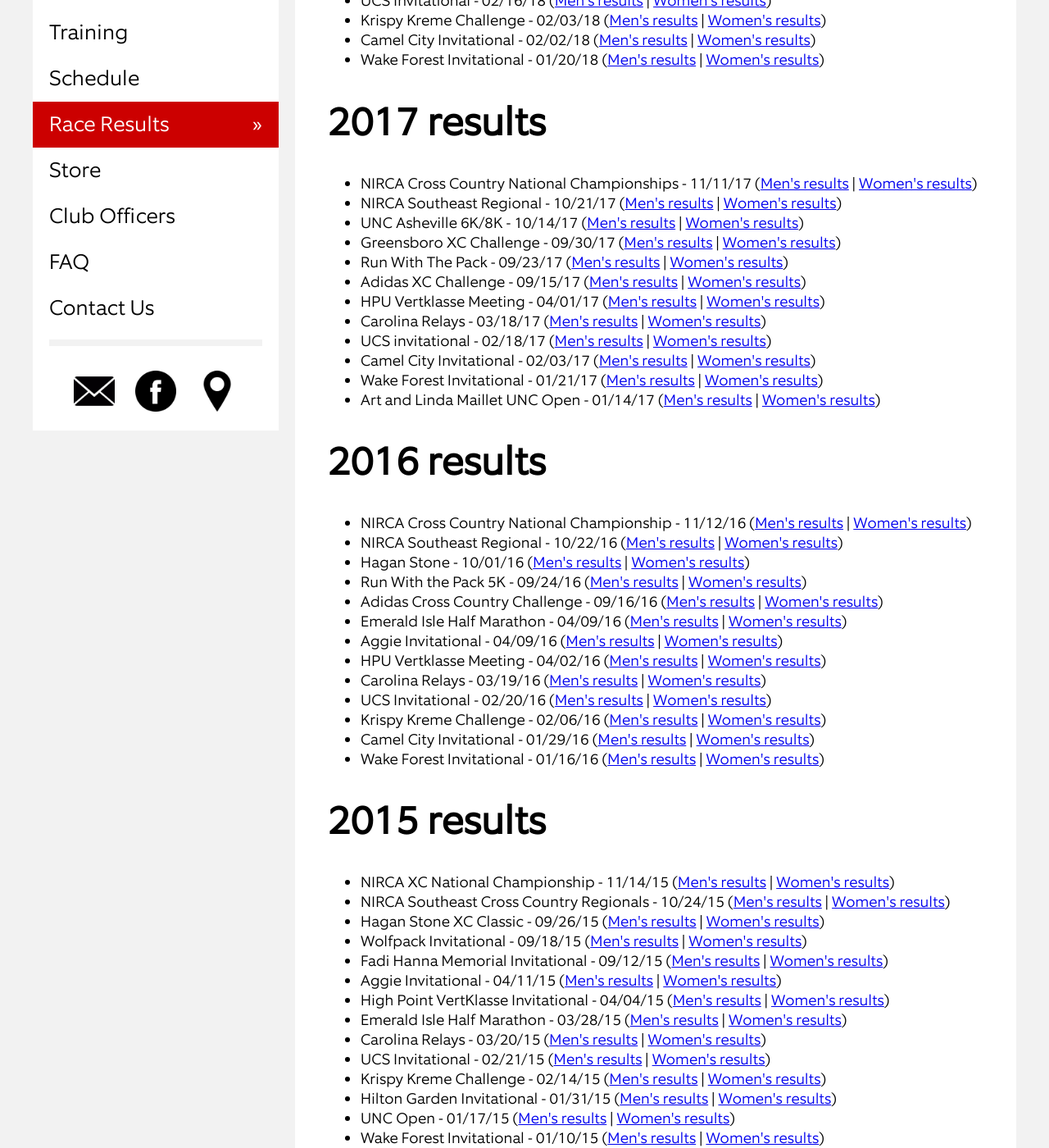
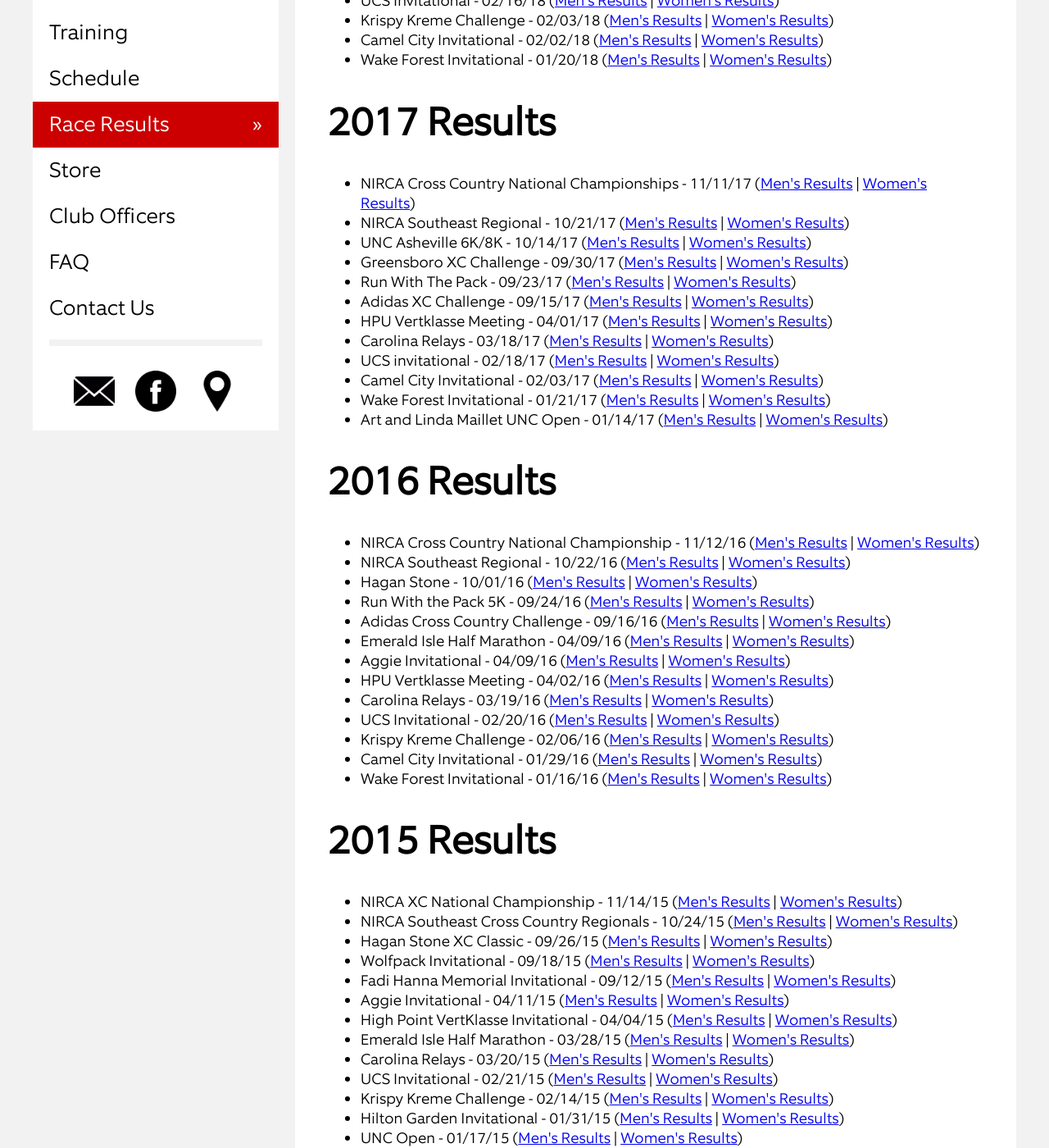
Before and after one commit to ncsuclubrunning/ncsuclubrunning.github.io, a Jekyll site: the page built from race-results/index.html, in a window 1280 px wide and 1400 px high, scrolled down 603 px. Shown: the whole window at 82% size. Built offline with Jekyll 4.4.1, drawn with Linux system fonts in a browser that asks for light colours; some of the changed text lies outside the part shown.

Commit message:
Minor capitalization fix

```diff
--- a/race-results/index.html
+++ b/race-results/index.html
@@ -8,7 +8,7 @@ id: "race-results"
 
 <p>
     <a href="https://docs.google.com/spreadsheets/d/1_uDoV0tfK2YfbneoHbt8TFL6EfJhvNZ27AxYGKS_2tY/edit?usp=sharing">
-        Club records
+        Club Records
     </a>
 </p>
 
@@ -25,16 +25,16 @@ id: "race-results"
             </ul>
         {% endunless %}
 
-        <h1>{{ current_year }} results</h1>
+        <h1>{{ current_year }} Results</h1>
         <ul>
 
         {% assign year = current_year %}
     {% endif %}
 
     <li>{{ result.name }} - {{ result.date | date: "%x" }}
-        (<a href="{{ result.male_results_url | replace: "!SITE_URL!", site.baseurl }}">Men's results</a>
+        (<a href="{{ result.male_results_url | replace: "!SITE_URL!", site.baseurl }}">Men's Results</a>
         |
-        <a href="{{ result.female_results_url | replace: "!SITE_URL!", site.baseurl }}">Women's results</a>)
+        <a href="{{ result.female_results_url | replace: "!SITE_URL!", site.baseurl }}">Women's Results</a>)
     </li>
 
     {% if forloop.last %}
```
